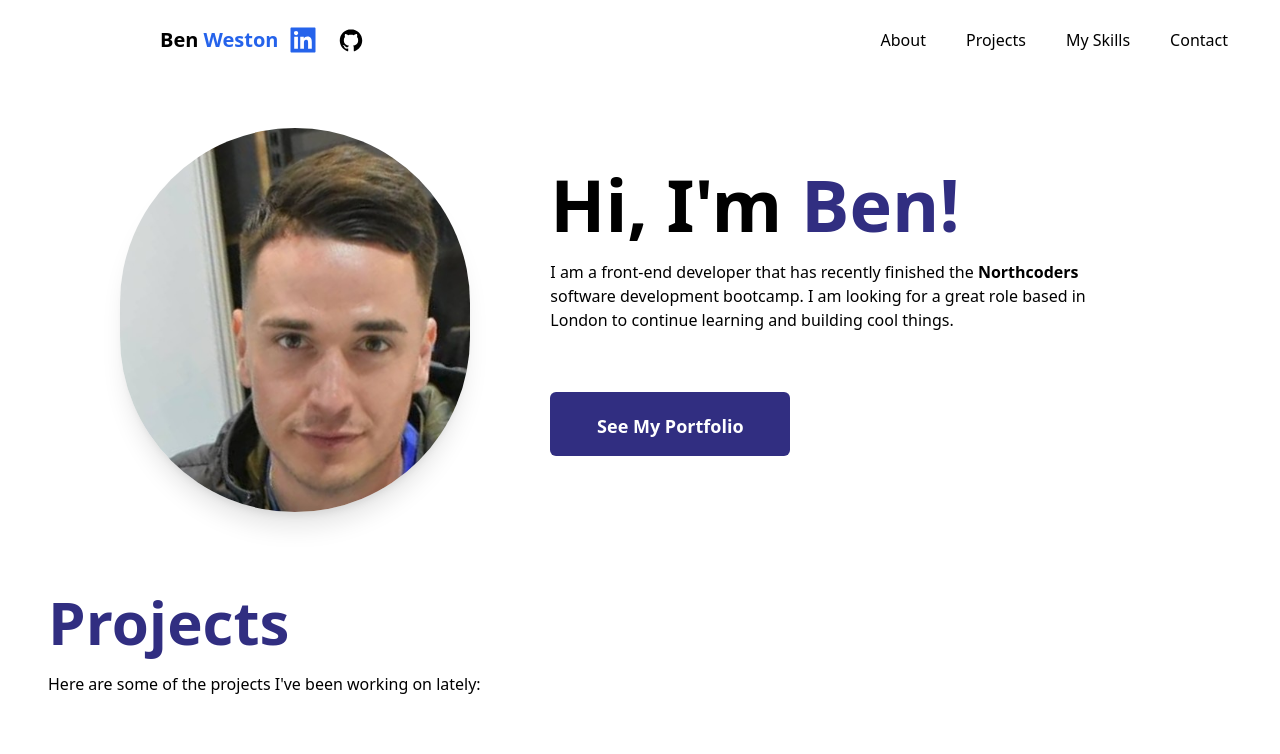
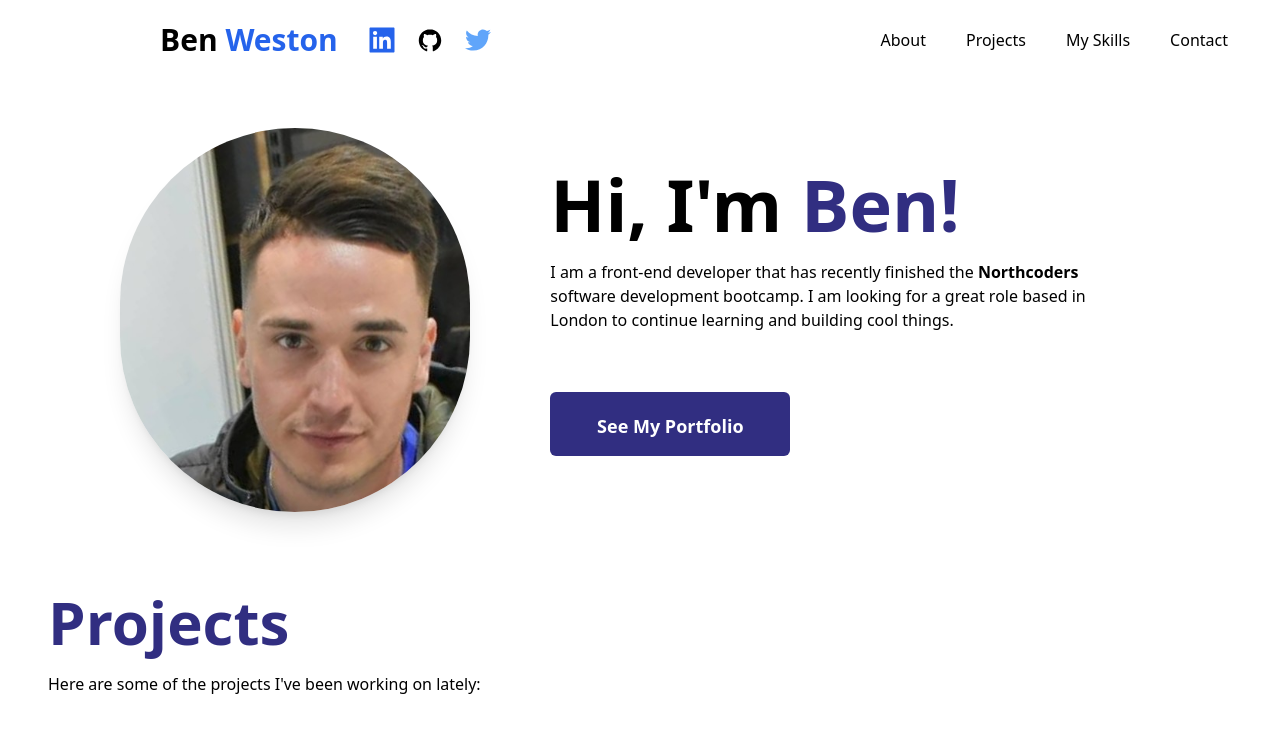
Before and after one commit to benwestondigital/next-portfolio, a Next.js app: page / in a window 1280 px wide. Shown: the top 754 px of the page. Built offline with nearby package versions, Linux system fonts and the light colour scheme.

Commit message:
add linkedin badge

```diff
--- a/components/Navbar.jsx
+++ b/components/Navbar.jsx
@@ -1,7 +1,7 @@
 import { useState } from 'react';
 import { Transition } from '@headlessui/react';
 import { Link } from 'react-scroll';
-import { AiFillLinkedin } from 'react-icons/ai';
+import { AiFillLinkedin, AiOutlineTwitter } from 'react-icons/ai';
 import { DiGithubBadge } from 'react-icons/di';
 
 const Navbar = () => {
@@ -21,16 +21,17 @@ const Navbar = () => {
                   offset={50}
                   duration={500}
                 >
-                  <h1 className='font-bold text-xl cursor-pointer'>
+                  <h1 className='font-bold text-4xl sm:text-3xl cursor-pointer'>
                     Ben <span className='text-blue-600'>Weston</span>
                   </h1>
                 </Link>
+                <div className='hidden md:ml-5 md:flex'>
                   <a
                     href='https://www.linkedin.com/in/ben-weston-b19420175/'
                     target='_blank'
                     rel='noreferrer'
                   >
-                  <AiFillLinkedin className='w-10 h-10 m-1 p-1 text-blue-600 hover:text-black' />
+                    <AiFillLinkedin className='w-10 h-10 m-1 p-1 text-blue-600 hover:text-gray-600' />
                   </a>
                   <a
                     href='https://github.com/benwestondigital/'
@@ -39,6 +40,14 @@ const Navbar = () => {
                   >
                     <DiGithubBadge className='w-10 h-10 m-1 p-1 text-black hover:text-gray-600' />
                   </a>
+                  <a
+                    href='https://twitter.com/benwestononline'
+                    target='_blank'
+                    rel='noreferrer'
+                  >
+                    <AiOutlineTwitter className='w-10 h-10 m-1 p-1 text-blue-400 hover:text-gray-600' />
+                  </a>
+                </div>
               </div>
 
               {/* Link Section */}
```
Lines whose indentation alone changed are shown as unchanged.
